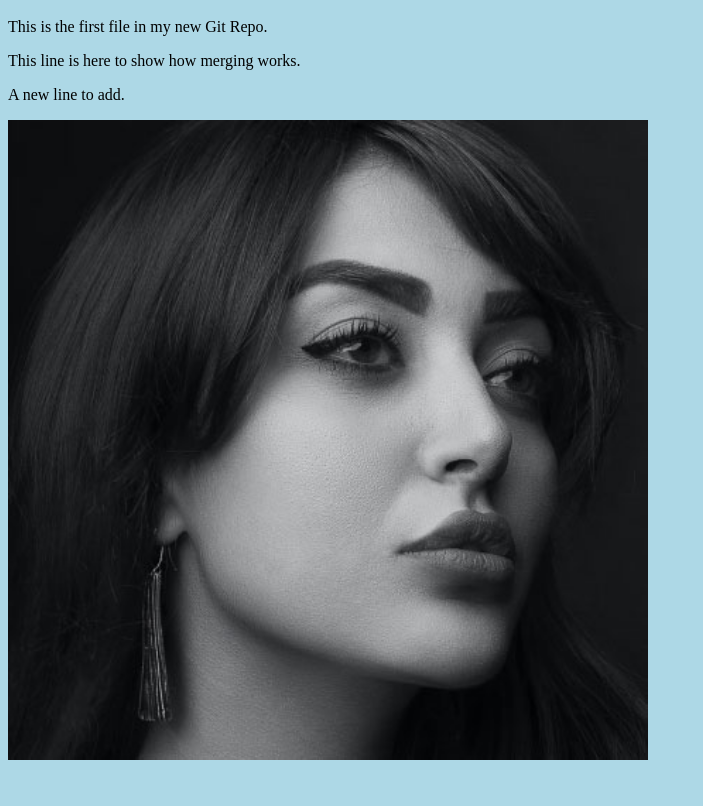
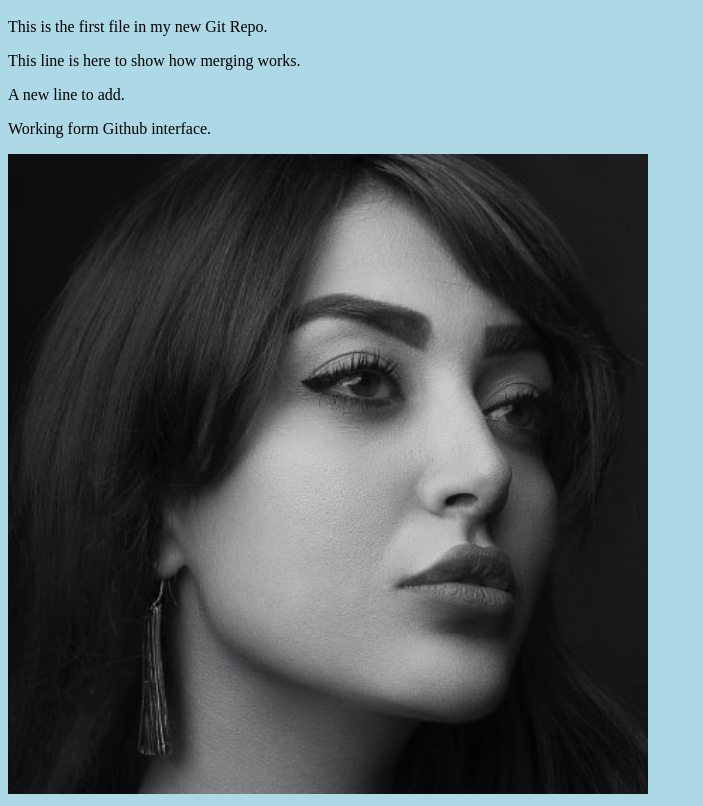
Before and after one commit to ihediohachidozie/hello-world, a plain HTML site: page index.html in a window 1280 px wide. Shown: the part 1042-1848 px from the top of the page, without its empty margins (0-703 px from the left). Before the commit the page ends 1814 px from the top, so only its background shows below. Drawn offline with Linux system fonts and the light colour scheme.

Commit message:
updated index.html with working of github evn

```diff
--- a/index.html
+++ b/index.html
@@ -13,7 +13,7 @@
 <p>This is the first file in my new Git Repo.</p>
 <p>This line is here to show how merging works.</p>
 <p>A new line to add.</p>
-
+    <p>Working form Github interface. </p>
 <div>
     <img src="img_hello_git.jpg" alt="Hello Git" style="width: 100%;max-width: 640px;">
 </div>
```
